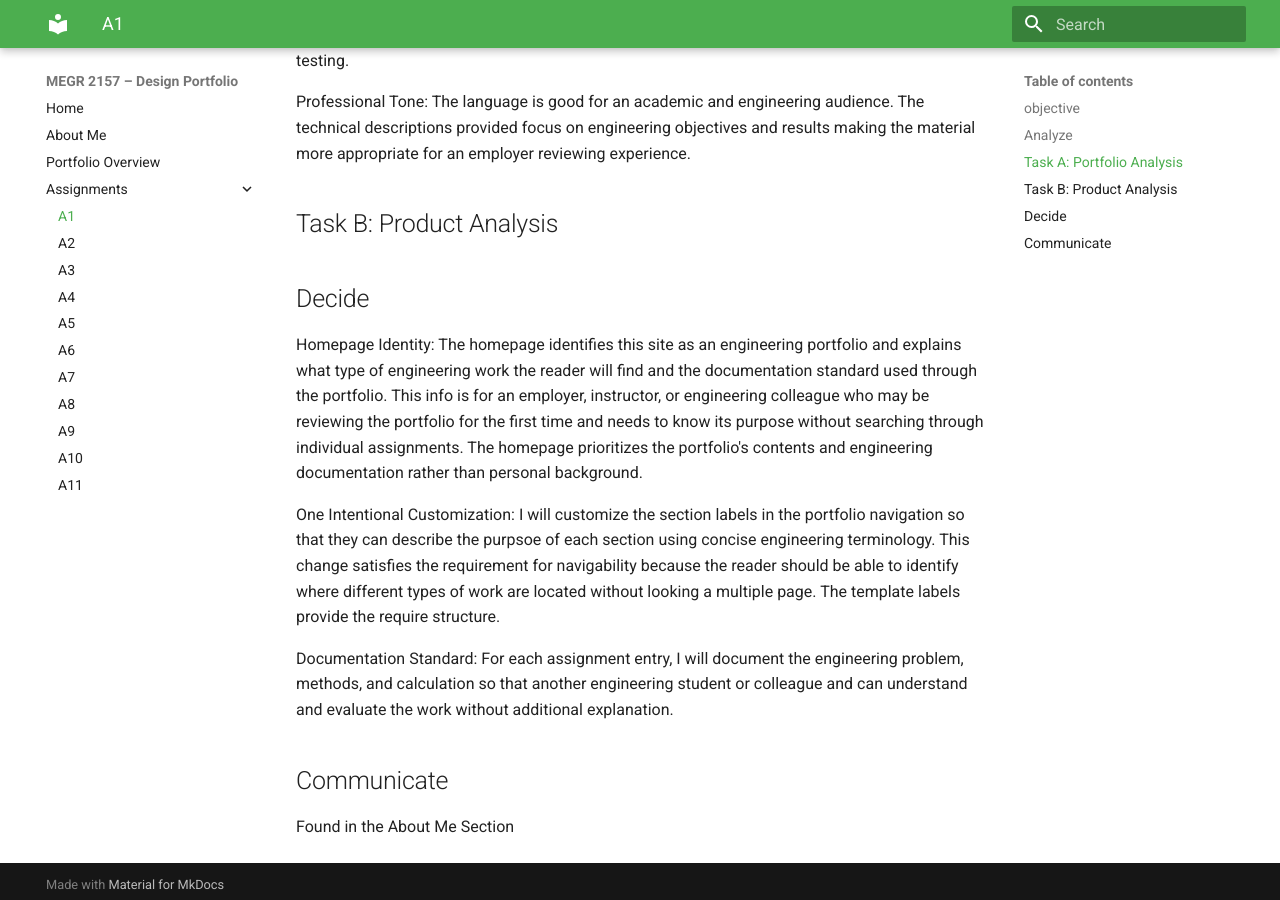
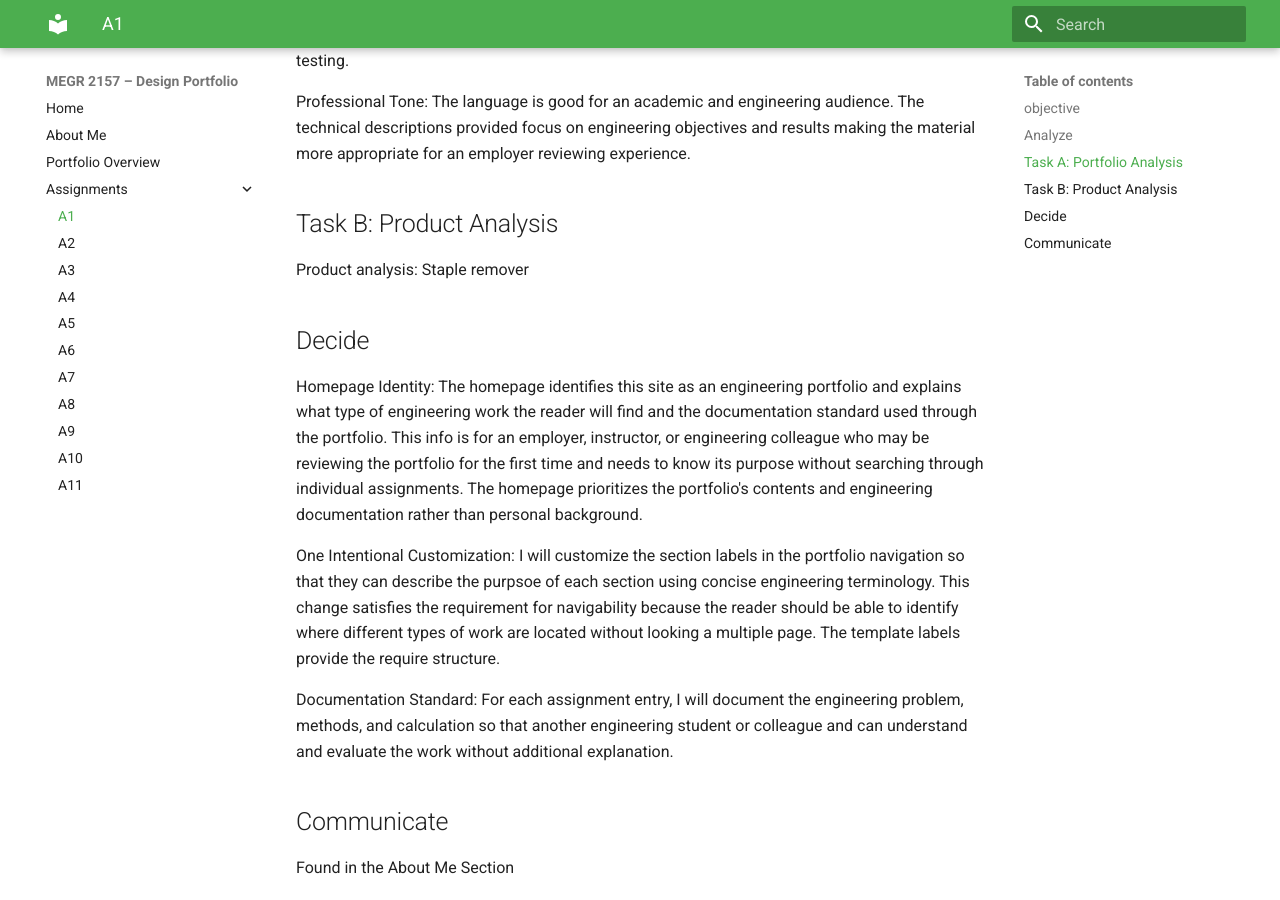
Before and after one commit to KiishiAyoG80/MEGR-2156-portfolio, an MkDocs documentation site: the page built from docs/assignments/A01/index.md, in a window 1280 px wide and 900 px high, scrolled down 1075 px. Built offline with MkDocs 1.6.1 and Material for MkDocs 9.7.7, drawn with Linux system fonts in a browser that asks for light colours.

Commit message:
Revise product analysis and homepage identity sections
Updated the index.md to enhance clarity and organization of the product analysis section.

```diff
--- a/docs/assignments/A01/index.md
+++ b/docs/assignments/A01/index.md
@@ -22,7 +22,7 @@ Evidence of Reasoning: Project descriptions show context about engineering probl
 
 Professional Tone: The language is good for an academic and engineering audience. The technical descriptions provided focus on engineering objectives and results making the material more appropriate for an employer reviewing experience.
 ## Task B:  Product Analysis
-
+Product analysis: Staple remover
 
 ## Decide
 
```
